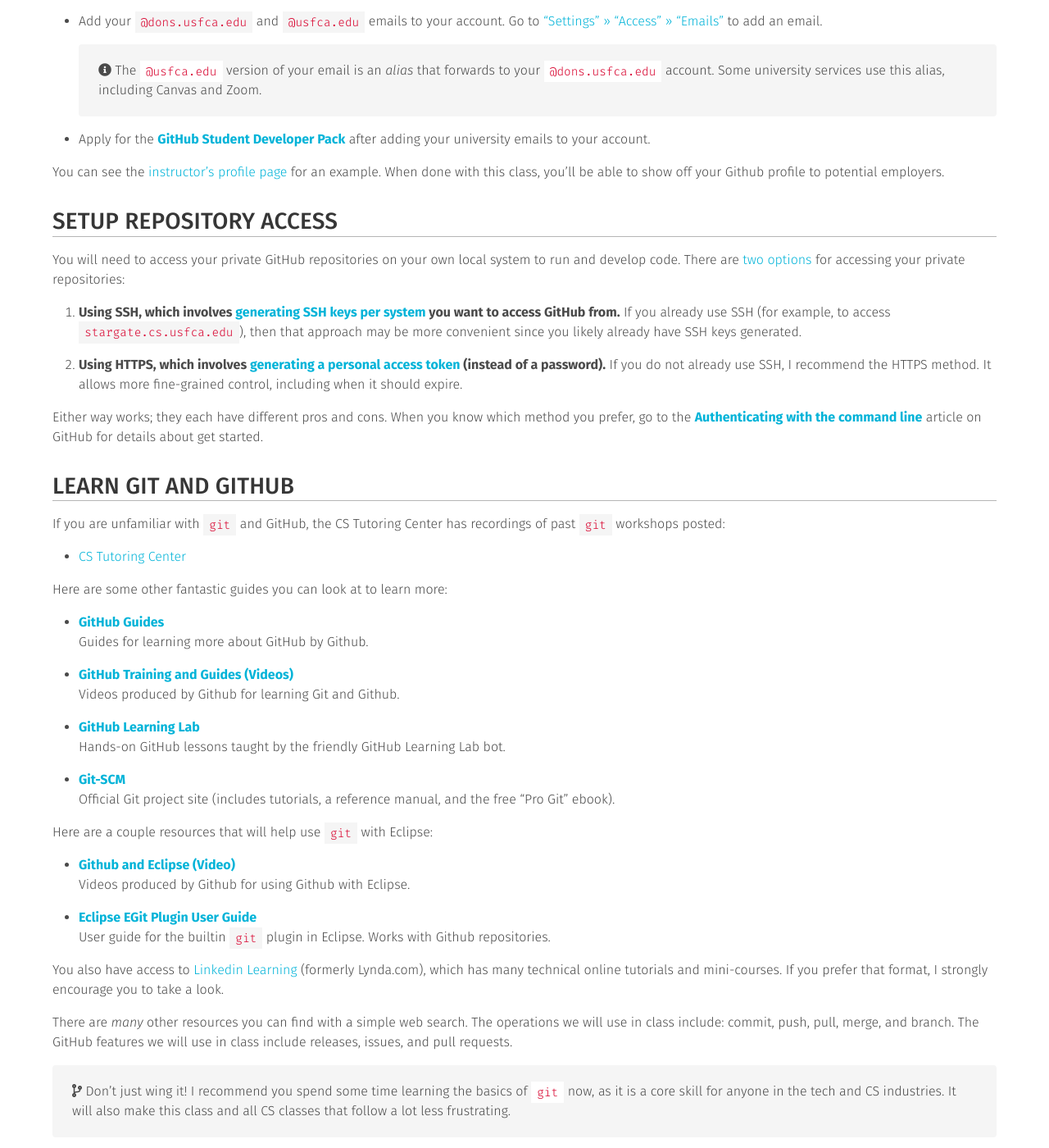
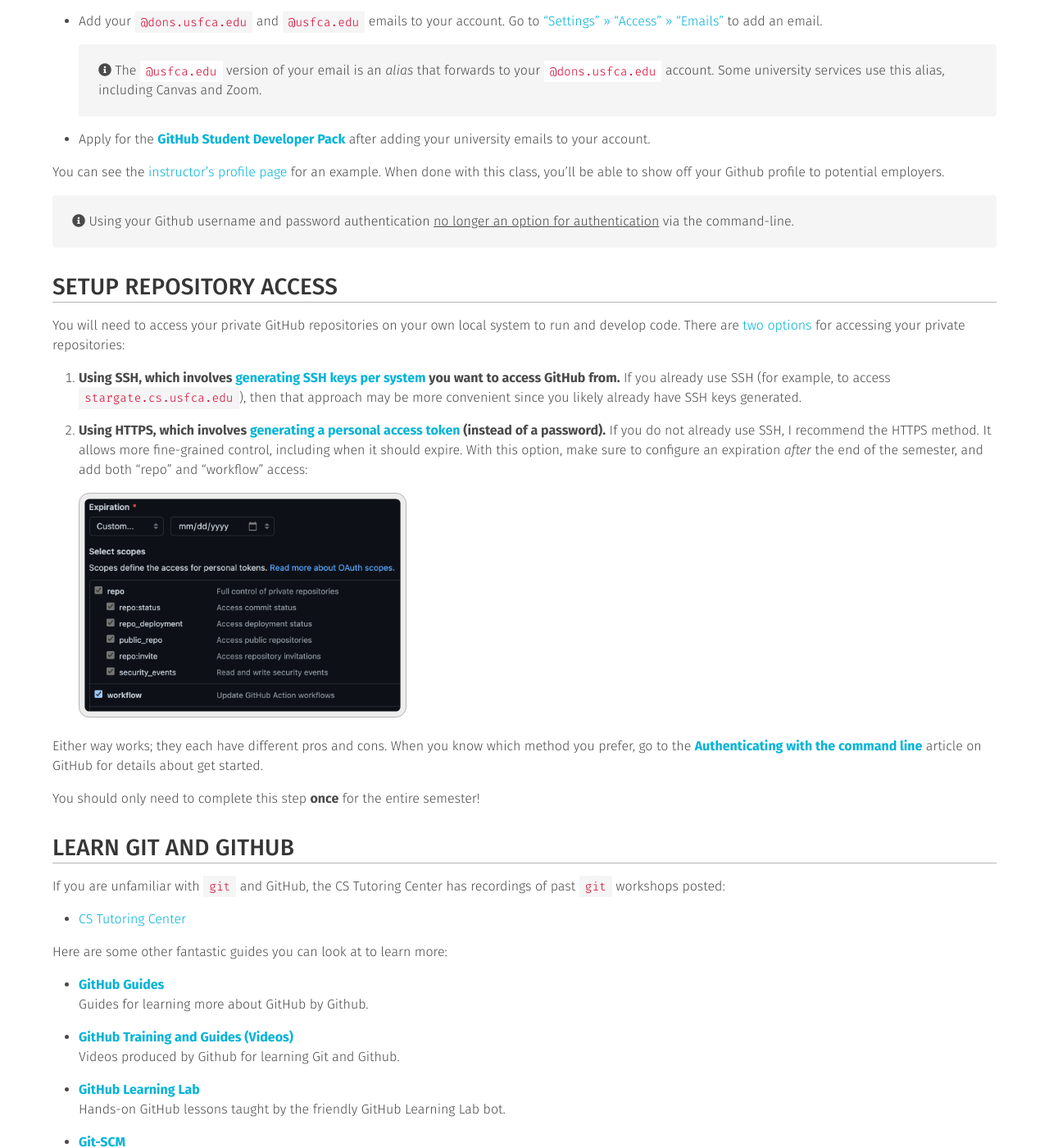
Before and after one commit to usf-cs272-spring2022/usf-cs272-spring2022.github.io, a Jekyll site: the page built from _general/getting-started-with-github.md, in a window 1280 px wide and 1400 px high, scrolled down 752 px. Shown: the whole window at 82% size. Built offline with Jekyll 4.4.1, drawn with Linux system fonts in a browser that asks for light colours; comment, search, counter and statistics services are not loaded.

Commit message:
Adding token scope

```diff
--- a/_general/getting-started-with-github.md
+++ b/_general/getting-started-with-github.md
@@ -36,6 +36,10 @@
 
 You can see the [instructor's profile page](https://github.com/sjengle) for an example. When done with this class, you'll be able to show off your Github profile to potential employers.
 
+<i class="fas fa-info-circle"></i>
+Using your Github username and password authentication [no longer an option for authentication](https://github.blog/2020-12-15-token-authentication-requirements-for-git-operations/) via the command-line.
+{: .notification }
+
 ## Setup Repository Access
 {: .page-header }
 
@@ -43,9 +47,13 @@
 
   1. **Using SSH, which involves [generating SSH keys per system](https://docs.github.com/en/authentication/connecting-to-github-with-ssh) you want to access GitHub from.** If you already use SSH (for example, to access `stargate.cs.usfca.edu`), then that approach may be more convenient since you likely already have SSH keys generated.
 
-  1. **Using HTTPS, which involves [generating a personal access token](https://docs.github.com/en/authentication/keeping-your-account-and-data-secure/creating-a-personal-access-token) (instead of a password).** If you do not already use SSH, I recommend the HTTPS method. It allows more fine-grained control, including when it should expire.
+  1. **Using HTTPS, which involves [generating a personal access token](https://docs.github.com/en/authentication/keeping-your-account-and-data-secure/creating-a-personal-access-token) (instead of a password).** If you do not already use SSH, I recommend the HTTPS method. It allows more fine-grained control, including when it should expire. With this option, make sure to configure an expiration *after* the end of the semester, and add both "repo" and "workflow" access:
+
+      ![Token Scope]({{ "/images/github-token-scope.png" | relative_url }}){: .is-400 }
 
 Either way works; they each have different pros and cons. When you know which method you prefer, go to the [**Authenticating with the command line**](https://docs.github.com/en/authentication/keeping-your-account-and-data-secure/about-authentication-to-github#authenticating-with-the-command-line) article on GitHub for details about get started.
+
+You should only need to complete this step **once** for the entire semester!
 
 ## Learn Git and GitHub
 {: .page-header }
```
Also changed, not shown: _drafts/images/github-token-scope.png (deleted), images/github-token-scope.png (added).
